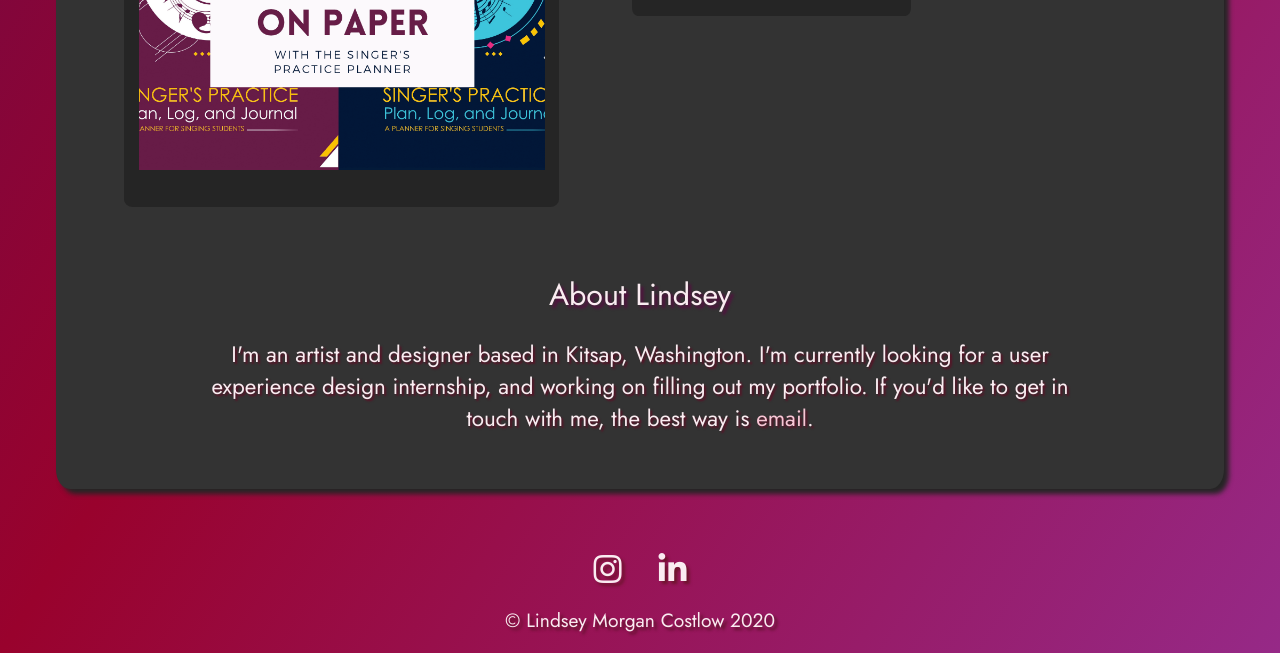
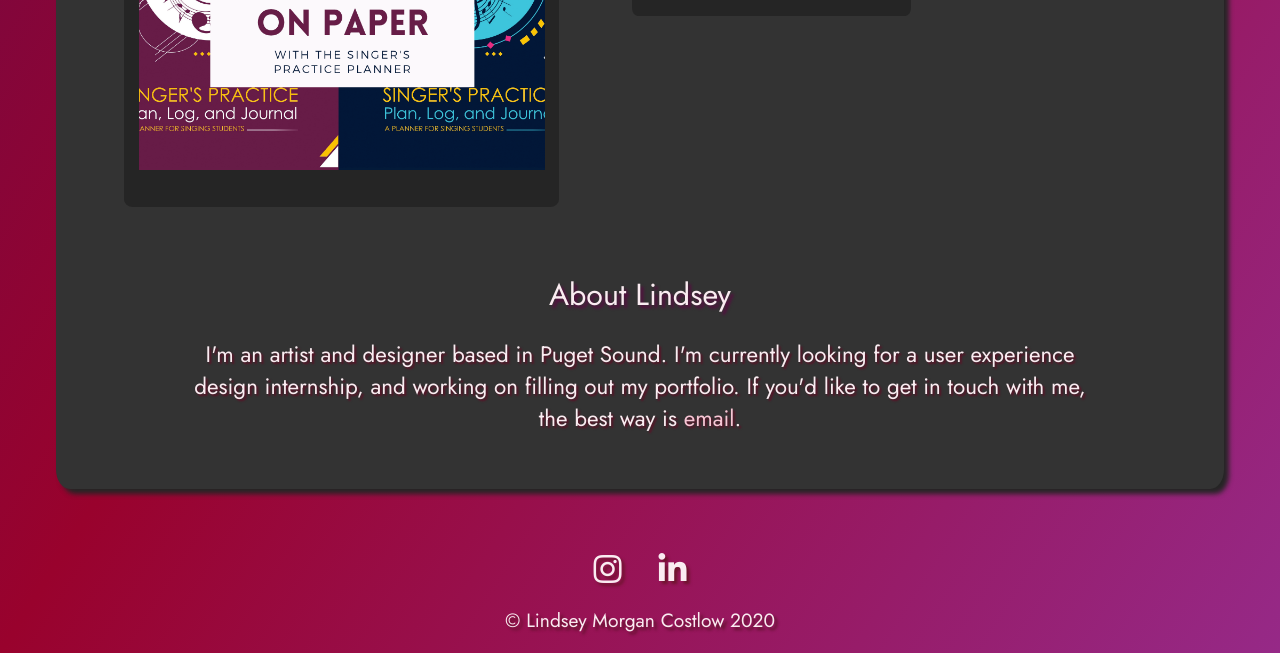
Before and after one commit to lindseymorgan/lmc.com, a plain HTML site: page index.html in a window 1280 px wide. Shown: the part 1372-2025 px from the top of the page. Drawn offline with Linux system fonts and the light colour scheme; some packages are replaced by stand-ins of ours; a script that the page names is missing.

Commit message:
Update index.html

```diff
--- a/index.html
+++ b/index.html
@@ -123,7 +123,7 @@
                 <h2 class="about-header">About Lindsey</h2>
 <!--                 <p>I am an artist, a designer, an all around creative. </p>
                 <p>I am pursuing a career in user experience design.</p> -->
-                <p>I'm an artist and designer based in Kitsap, Washington. I'm currently looking for a user experience design internship, and working on filling out my portfolio. If you'd like to get in touch with me, the best way is <a href="mailto:lindseymorgancostlow@gmail.com" class="pink-link">email</a>. </p>
+                <p>I'm an artist and designer based in Puget Sound. I'm currently looking for a user experience design internship, and working on filling out my portfolio. If you'd like to get in touch with me, the best way is <a href="mailto:lindseymorgancostlow@gmail.com" class="pink-link">email</a>. </p>
             </div><!-- end of about -->
 
 
```
